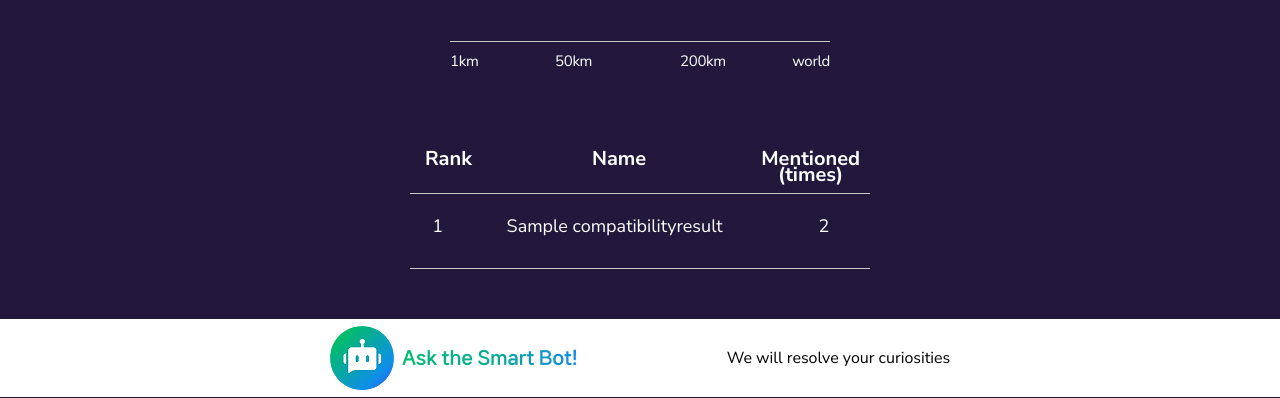
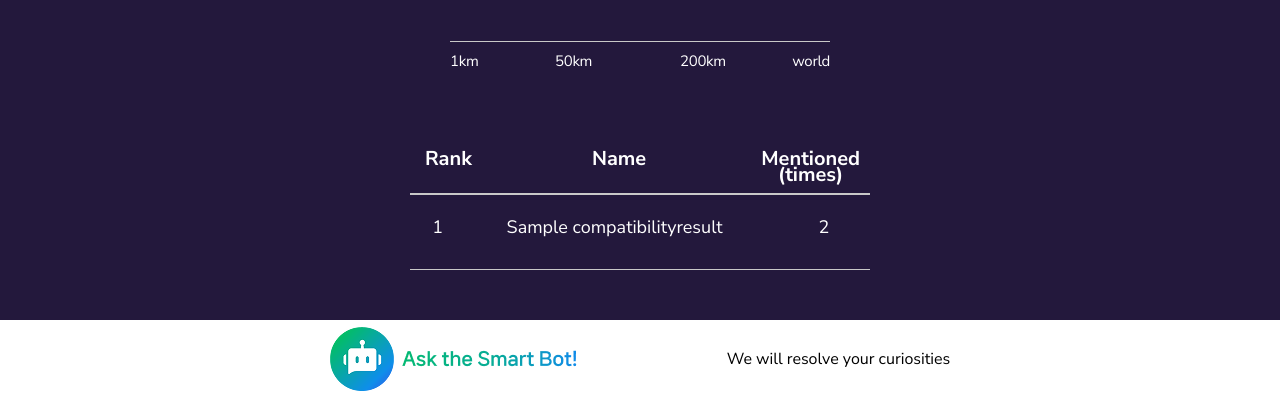
Before and after one commit to ponir-techlogicians/lovecompatability, a Django app: page /app/search/ in a window 1280 px wide. Shown: the part 502-900 px from the top of the page. Run offline with Django 5.2, Linux system fonts and the light colour scheme; tables that the repository leaves empty hold one stand-in row (values such as "Sample post"); some libraries are stand-ins or nearby versions.

Commit message:
design fix

```diff
--- a/app/static/app/scss/index.css
+++ b/app/static/app/scss/index.css
@@ -703,18 +703,21 @@ body {
     padding-bottom: 10px;
   }
 }
-.search__listBody .row {
+.search__listBody {
+  border-bottom: 1px solid #C8C8C8;
+}
+.search__listBody__itemWrap {
   display: flex;
   justify-content: space-between;
-  border-bottom: 1px solid #C8C8C8;
+  border-top: 1px solid #C8C8C8;
   padding-bottom: 2.5641025641vw;
 }
 @media screen and (min-width: 390px) {
-  .search__listBody .row {
+  .search__listBody__itemWrap {
     padding-bottom: 10px;
   }
 }
-.search__listBody .row + .rank .search__listBody__item {
+.search__listBody__itemWrap + .rank .search__listBody__item {
   color: #fff;
 }
 .search__listBody__item {
@@ -743,7 +746,7 @@ body {
   display: flex;
   flex-direction: column;
 }
-.search__listFooter .row {
+.search__listFooter__itemWrap {
   display: flex;
   justify-content: space-between;
 }
@@ -775,7 +778,6 @@ body {
   height: 18.9743589744vw;
   content: "";
   background: url("../img/ico_dot.svg") no-repeat center center/1.5384615385vw 12.8205128205vw;
-  border-bottom: 1px solid #C8C8C8;
 }
 @media screen and (min-width: 390px) {
   .search__listFooter:before {
@@ -786,7 +788,7 @@ body {
 .search__with {
   display: block;
   width: calc(100% - 10.2564102564vw);
-  margin: 2.5641025641vw auto 0;
+  margin: 2.5641025641vw auto;
   height: 15.1282051282vw;
   background-color: #7E49FF;
   color: #fff;
--- a/app/static/app/scss/index.scss
+++ b/app/static/app/scss/index.scss
@@ -644,10 +644,11 @@ body {
     }
   }
   &__listBody {
-    .row {
+    border-bottom: 1px solid #C8C8C8;
+    &__itemWrap {
       display: flex;
       justify-content: space-between;
-      border-bottom: 1px solid #C8C8C8;
+      border-top: 1px solid #C8C8C8;
       padding-bottom: vw(10px);
       @include min-width {
         padding-bottom: 10px;
@@ -682,7 +683,7 @@ body {
   &__listFooter {
     display: flex;
     flex-direction: column;
-    .row {
+    &__itemWrap{
       display: flex;
       justify-content: space-between;
     }
@@ -712,7 +713,6 @@ body {
       height: vw(74px);
       content: '';
       background: url("../img/ico_dot.svg") no-repeat center center / vw(6px) vw(50px);
-      border-bottom: 1px solid #C8C8C8;
       @include min-width {
         height: 74px;
         background: url("../img/ico_dot.svg") no-repeat center center / 6px 50px;
@@ -722,7 +722,7 @@ body {
   &__with {
     display: block;
     width: calc(100% - #{vw(40px)});
-    margin:vw(10px) auto 0;
+    margin:vw(10px) auto;
     height: vw(59px);
     background-color: #7E49FF;
     color: #fff;
--- a/app/templates/search.html
+++ b/app/templates/search.html
@@ -60,16 +60,18 @@
       <ul class="search__listBody">
         {% for name, count in top_names %}
             <li class="row">
+                <div class="search__listBody__itemWrap">
                     <div class="search__listBody__item {% if forloop.counter ==  search_rank %} search__listFooter__item {% endif %}">{{ forloop.counter }}</div>
                     <div class="search__listBody__item {% if forloop.counter ==  search_rank %} search__listFooter__item {% endif %}">{{ name }}</div>
                     <div class="search__listBody__item {% if forloop.counter ==  search_rank %} search__listFooter__item {% endif %}">{{ count }}</div>
 
-            </li>
+                </div>
                 {% if forloop.counter ==  search_rank %}
                     <button type="button" class="search__with" onclick="goto();">
                         {% trans "With who?" %}
                     </button>
                 {% endif %}
+            </li>
         {% endfor %}
       </ul>
 
@@ -79,19 +81,22 @@
       {% if mention_count > 0 and search_rank > 10 %}
           <div class="search__listFooter">
             <div class="row">
+              <div class="search__listBody__itemWrap">
                   <div class="search__listFooter__item">{{search_rank}}</div>
                   <div class="search__listFooter__item">{{ search_key }}</div>
                   <div class="search__listFooter__item">{{ mention_count }}</div>
-            </div>
-          </div>
-      {% endif %}
-      {% endif %}
               </div>
               {% if mention_count > 0 and search_rank > 10 %}
                     <button type="button" class="search__with" onclick="goto();">
                         {% trans "With who?" %}
                     </button>
               {% endif %}
+            </div>
+          </div>
+      {% endif %}
+      {% endif %}
+    </div>
+
     {% comment %}<a href="{% url 'list' %}?key={{ search_key }}&radius={{ radius_input }}&lat={{ lat }}&lon={{ lon }}" class="search__with">
       With who?
     </a>{% endcomment %}
```
Also changed, not shown: 1 other file. Lines whose indentation alone changed are shown as unchanged.
